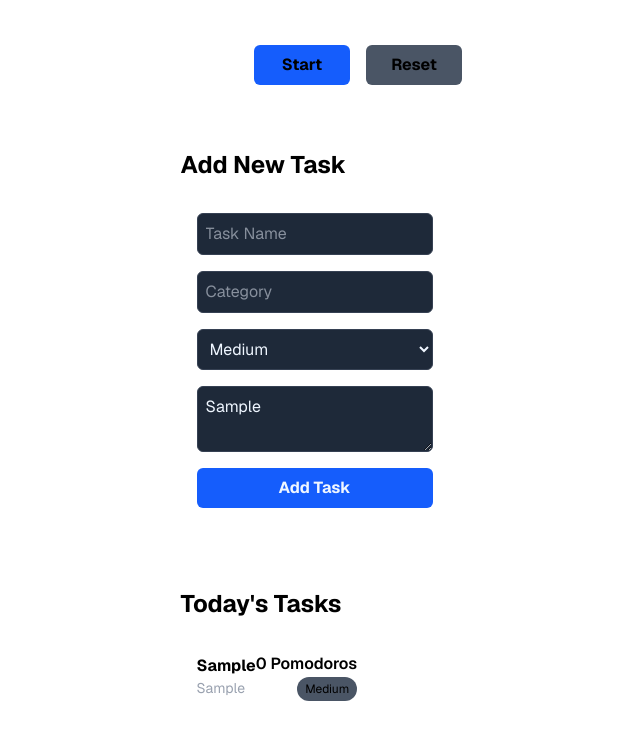
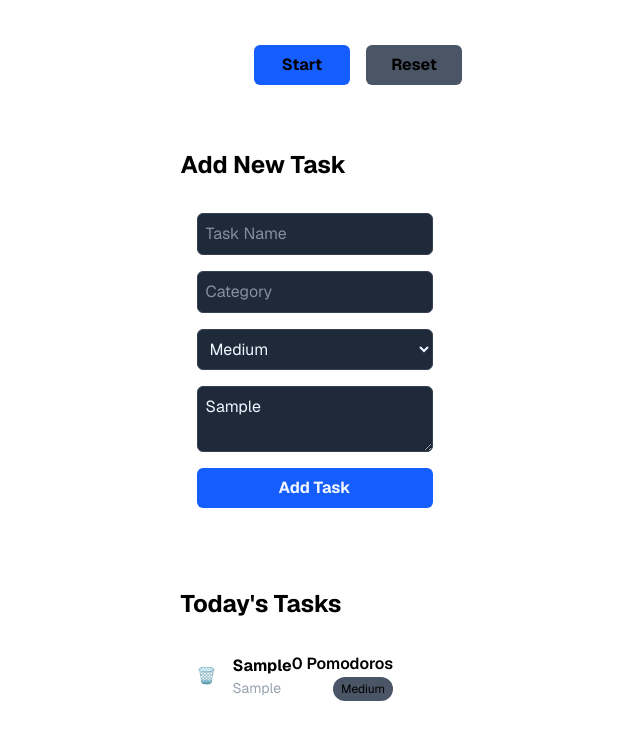
Before and after one commit to dapperAuteur/project-chronicle, a Next.js app: page / in a window 1280 px wide. Both pictures are taken after typing "Sample", "Sample", "Sample" into the empty fields and a click on the button "Add Task". Shown: the part 407-1147 px from the top of the page, without its empty margins (282-922 px from the left). Built offline with nearby package versions, Linux system fonts and the light colour scheme.

Commit message:
Implementing Delete Functionality

```diff
--- a/src/app/page.tsx
+++ b/src/app/page.tsx
@@ -84,6 +84,12 @@
     setMode('focus');
   };
 
+  const handleDeleteTask = (taskId: string) => {
+    // A simple confirmation dialog.
+    if (window.confirm("Are you sure you want to delete this task?")) {
+      setTasks(prevTasks => prevTasks.filter(task => task.id !== taskId));
+    }
+  };
 
   const handleAddTask = (e: React.FormEvent) => {
     e.preventDefault();
@@ -203,6 +209,7 @@
                   isSelected={task.id === selectedTaskId}
                   isActive={isActive}
                   onClick={setSelectedTaskId}
+                  onDelete={handleDeleteTask}
                 />
               ))}
             </div>
--- a/src/components/TaskItem.tsx
+++ b/src/components/TaskItem.tsx
@@ -6,6 +6,7 @@
   isSelected: boolean; // To know if it's the selected one
   isActive: boolean;
   onClick: (id: string) => void; // A function to call when clicked
+  onDelete: (id: string) => void; // <-- Add this new prop
 }
 
 // Notice how we're using the interface to type the props
@@ -13,19 +14,34 @@
   task,
   isSelected,
   isActive,
-  onClick
+  onClick,
+  onDelete
 }: TaskItemProps) {
   const containerClasses = `
     bg-white/10 p-4 rounded-lg flex justify-between items-center cursor-pointer
     ${isSelected ? 'ring-2 ring-blue-500' : 'hover:bg-white/20'}
   `;
+  const handleDeleteClick = (e: React.MouseEvent) => {
+      e.stopPropagation(); // Stop the click from bubbling up to the parent div
+      onDelete(task.id);
+    };
   return (
     <div
       className={containerClasses}
       onClick={() => onClick(task.id)}>
-      <div>
-        <h3 className="font-bold">{task.name}</h3>
-        <p className="text-sm text-gray-400">{task.category}</p>
+      <div className="flex items-center gap-4"> {/* <-- Wrapper div for alignment */}
+        {/* We'll add a better icon later */}
+        <button
+          onClick={handleDeleteClick} // <-- Use the new handler
+          className="text-red-500 hover:text-red-400"
+          aria-label={`Delete task ${task.name}`}
+        >
+          🗑️ {/* Simple trash can emoji for now */}
+        </button>
+        <div>
+          <h3 className="font-bold">{task.name}</h3>
+          <p className="text-sm text-gray-400">{task.category}</p>
+        </div>
       </div>
       <div className="text-right">
         {isSelected && isActive && (
```
